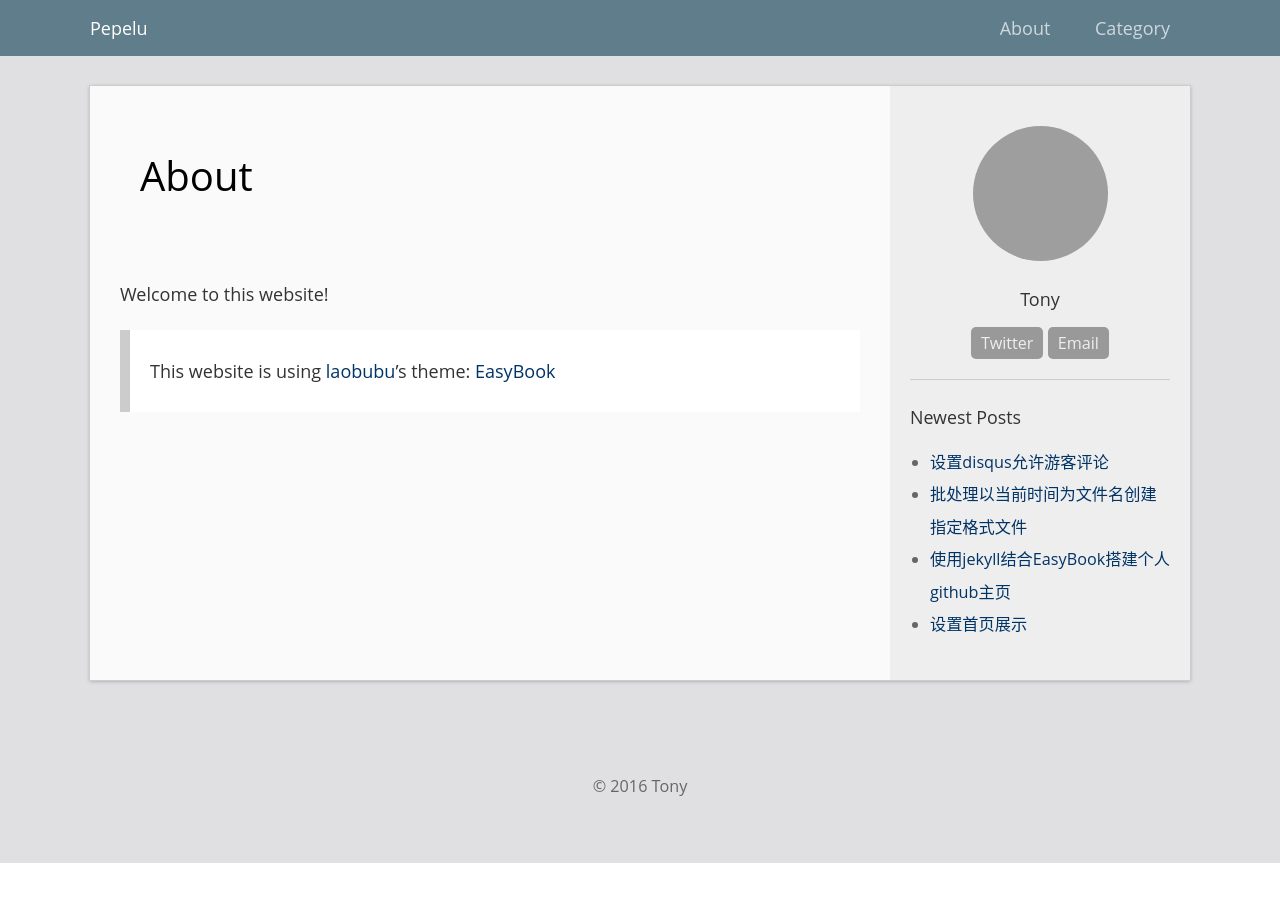
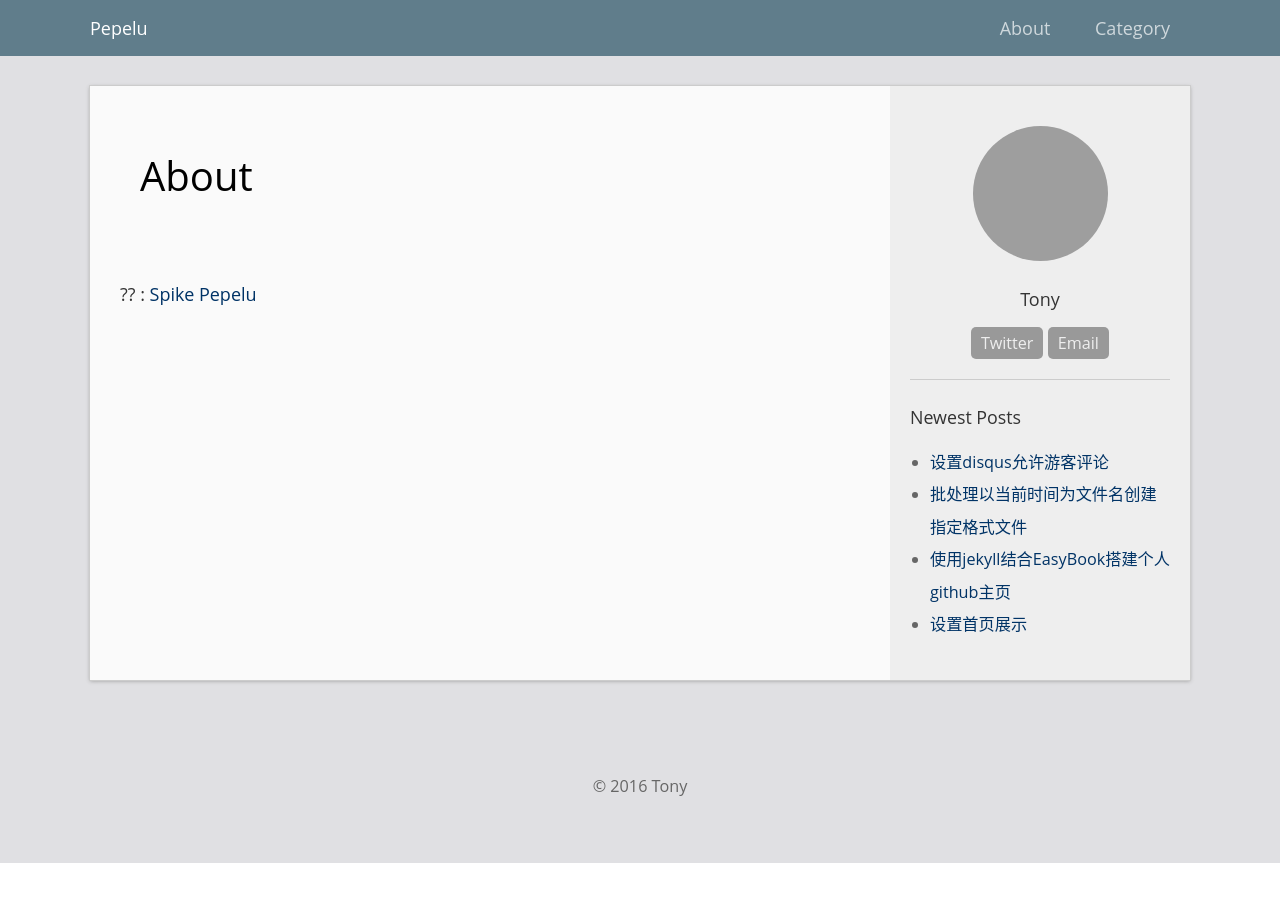
Before and after one commit to TonyPepelu/TonyPepelu.github.io, a Jekyll site: the page built from about.md, in a window 1280 px wide. Built offline with Jekyll 4.4.1, drawn with Linux system fonts in a browser that asks for light colours; comment, search, counter and statistics services are not loaded; grey boxes are pictures that could not be loaded.

Commit message:
update about page

```diff
--- a/about.md
+++ b/about.md
@@ -5,6 +5,6 @@ permalink: /about/
 public: true
 ---
 
-Welcome to this website!
 
-> This website is using [laobubu](http://laobubu.net)'s theme: [EasyBook](https://github.com/laobubu/jekyll-theme-EasyBook)
+
+?? : [Spike Pepelu](https://www.spikepepelu.com/ "Title")
```
